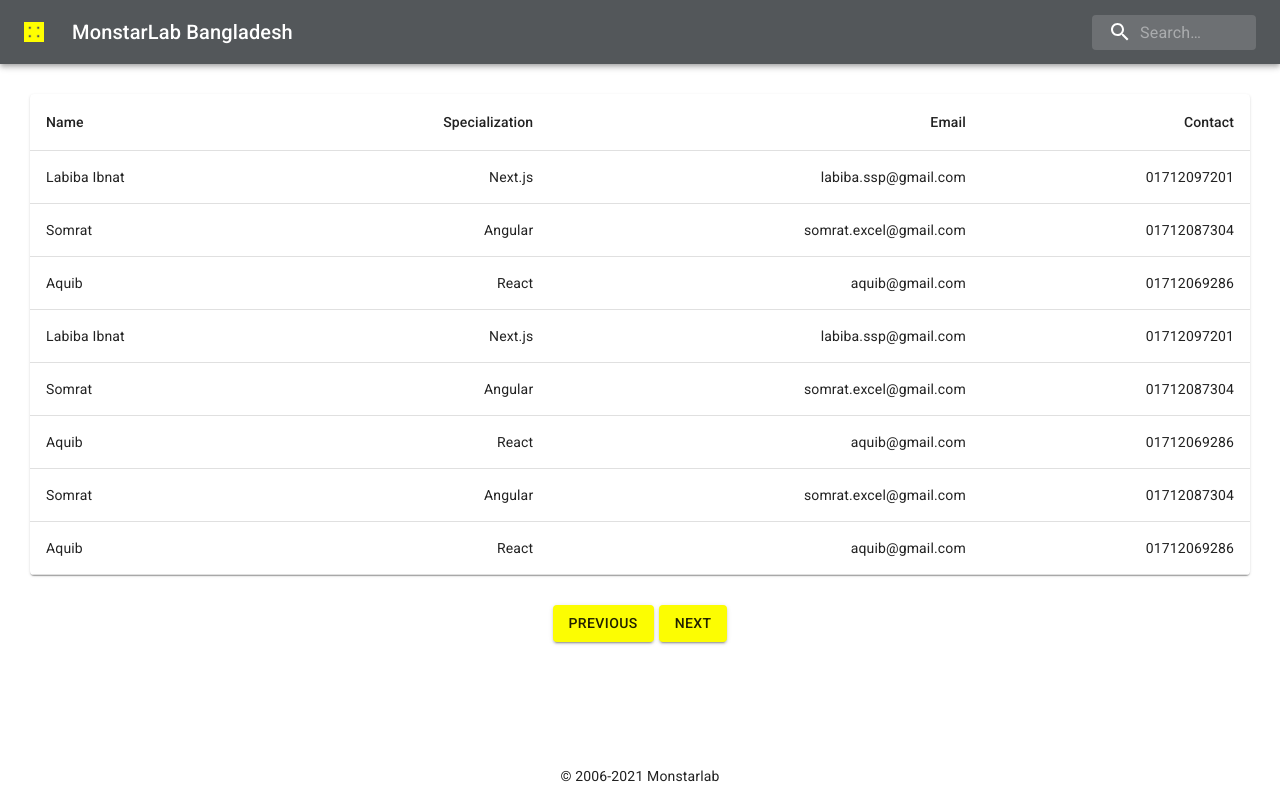
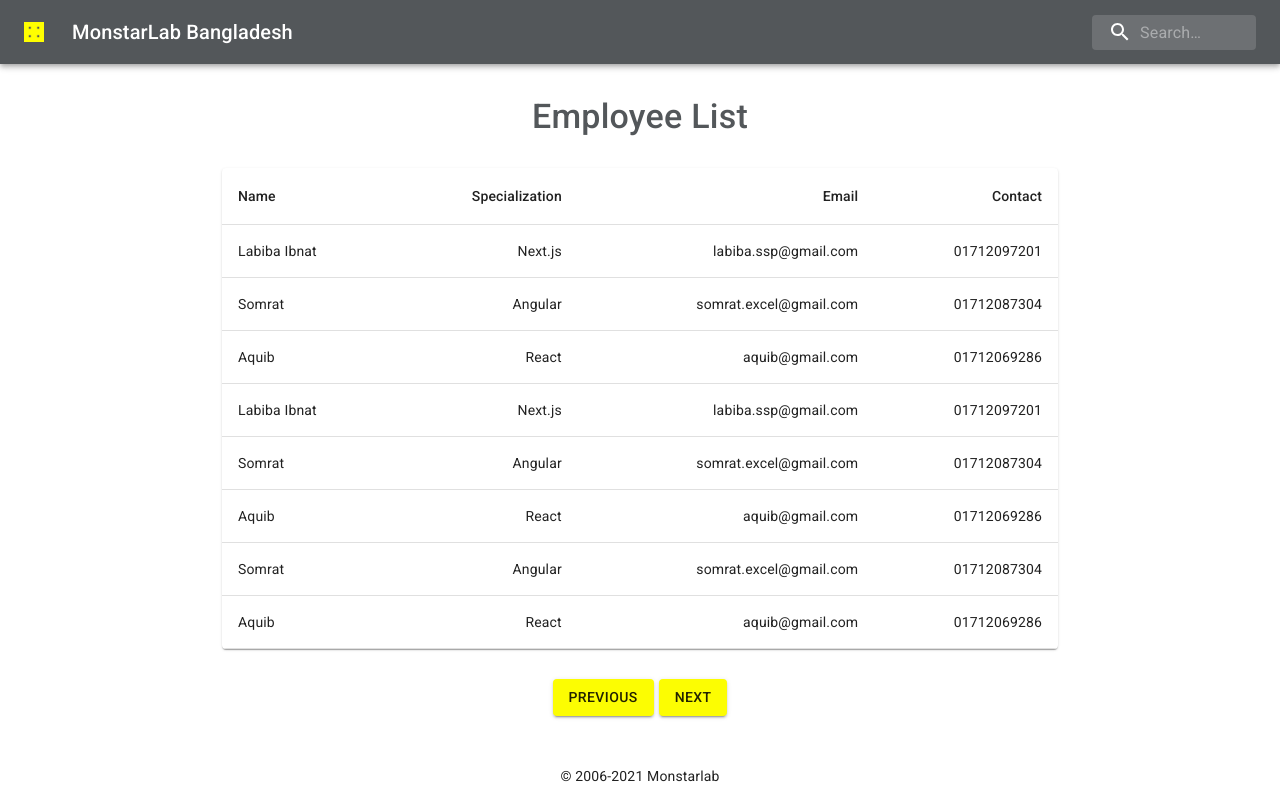
Before and after one commit to labiba71/resume-keeper, a Next.js app: page / in a window 1280 px wide. Built offline with nearby package versions, Linux system fonts and the light colour scheme.

Commit message:
refactor: modify employe table width

```diff
--- a/pages/index.js
+++ b/pages/index.js
@@ -1,7 +1,7 @@
 import Head from "next/head";
 import Navbar from "../components/navbar/Navbar";
 import EmployeeTable from "../components/employeeTable/EmployeeTable";
-import Button from "@material-ui/core/Button";
+import { Button, Typography } from "@material-ui/core";
 
 export default function Home() {
   return (
@@ -11,9 +11,15 @@ export default function Home() {
         <meta name="description" content="Generated by create next app" />
         <link rel="icon" href="/favicon.ico" />
       </Head>
-
       <Navbar />
-      <div style={{ padding: "30px" }}>
+      <Typography
+        color="primary"
+        variant="h4"
+        style={{ textAlign: "center", fontWeight: "500", marginTop: "2rem" }}
+      >
+        Employee List
+      </Typography>
+      <div style={{ padding: "30px", maxWidth: "70%", margin: "auto" }}>
         <EmployeeTable />
       </div>
       <div style={{ display: "flex", justifyContent: "center" }}>
```
